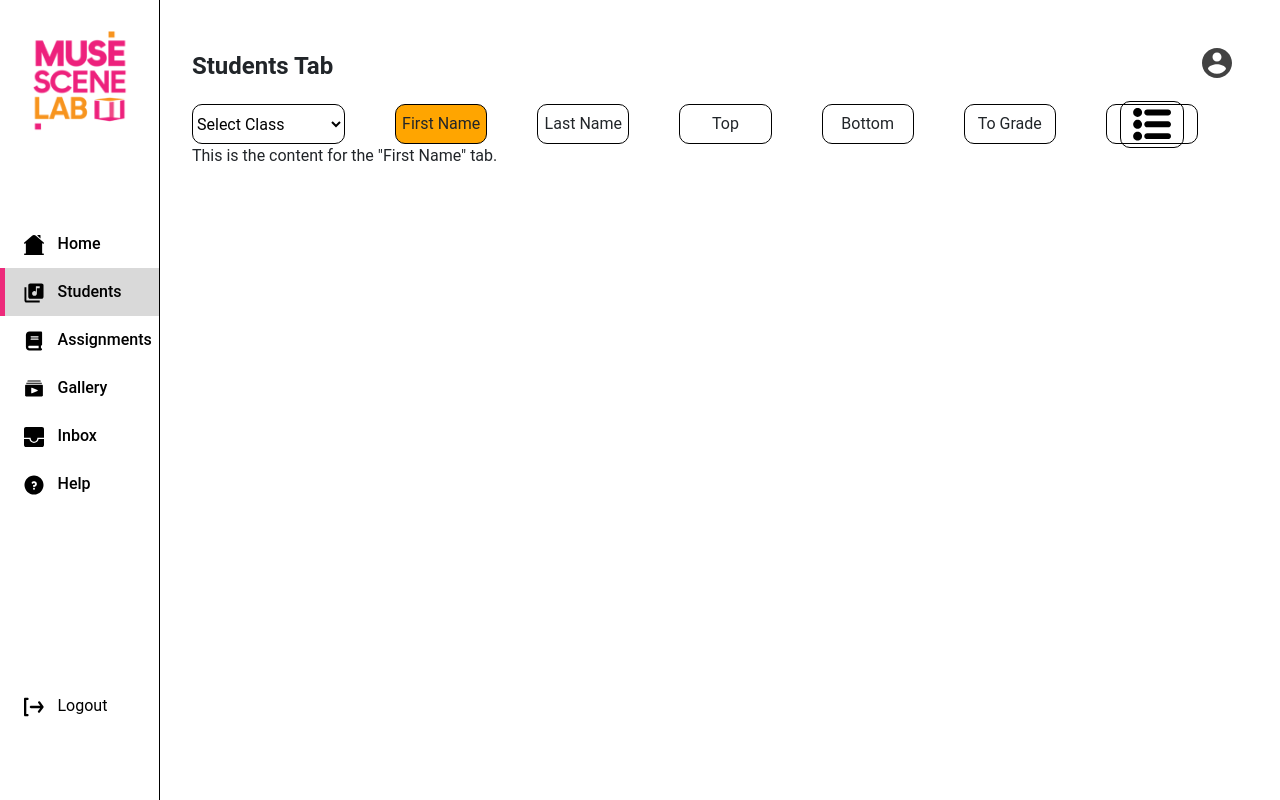
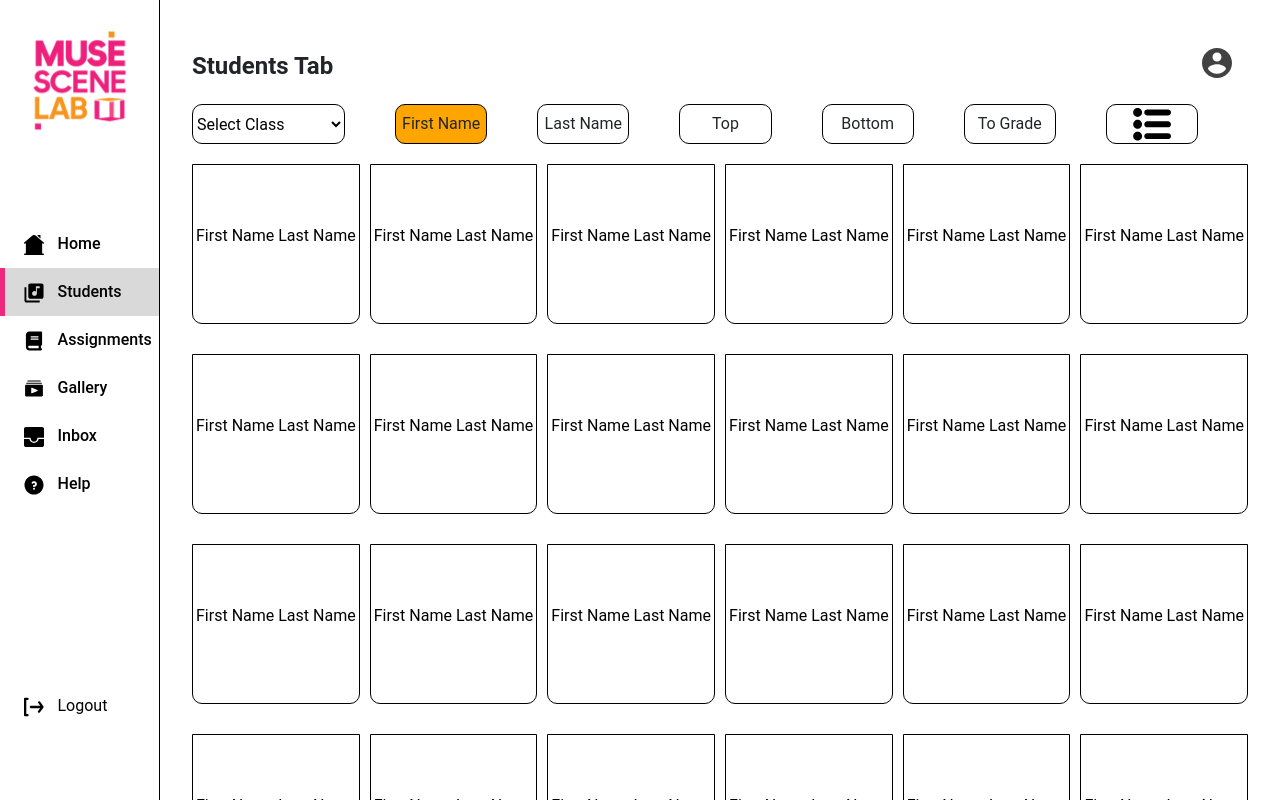
Before and after one commit to MuseSceneLab/MSL.RMIT, a React (Create React App) app in the folder student-side-web/: page /students in a window 1280 px wide. Shown: the top 800 px of the page. Built offline with nearby package versions, Linux system fonts and the light colour scheme.

Commit message:
Updated student page

```diff
--- a/student-side-web/src/index.css
+++ b/student-side-web/src/index.css
@@ -1007,3 +1007,33 @@ summary::-webkit-details-marker {display: none; }
 .tab.active {
     background-color: orange;
 }
+
+.student-row {
+    display: flex;
+    justify-content: space-between;
+    margin-top: 20px;
+}
+
+.student-box {
+    width: 240px;
+    height: 160px;
+    background-color: transparent;
+    border: 1px solid black;
+    border-radius: 0px 0px 10px 10px;
+    display: flex;
+    align-items: center;
+    justify-content: center;
+    font-size: 16px;
+    color: black;
+    margin-right: 10px;
+    margin-bottom: 10px;
+}
+
+.student-box:last-child {
+    margin-right: 0;
+}
+
+.student-box.top {
+    top: 221px;
+    left: 286px;
+}
--- a/student-side-web/src/pages/Students.js
+++ b/student-side-web/src/pages/Students.js
@@ -69,43 +69,102 @@ const Students = () => {
                 {selectedTab === 'First Name' && (
                     <div>
                         {/* Content for the "First Name" tab */}
-                        <p>This is the content for the "First Name" tab.</p>
+                        {Array.from({ length: 5 }, (_, rowIndex) => (
+                            <div key={rowIndex} className="student-row">
+                                {/* Render 6 student boxes in each row */}
+                                {Array.from({ length: 6 }, (_, index) => (
+                                    <div key={index} className="student-box">
+                                        {/* Student box content */}
+                                        <p>First Name Last Name</p>
+                                    </div>
+                                ))}
+                            </div>
+                        ))}
                     </div>
                 )}
 
                 {selectedTab === 'Last Name' && (
                     <div>
                         {/* Content for the "Last Name" tab */}
-                        <p>This is the content for the "Last Name" tab.</p>
+                        {Array.from({ length: 5 }, (_, rowIndex) => (
+                            <div key={rowIndex} className="student-row">
+                                {/* Render 6 student boxes in each row */}
+                                {Array.from({ length: 6 }, (_, index) => (
+                                    <div key={index} className="student-box">
+                                        {/* Student box content */}
+                                        <p>Last Name, First Name</p>
+                                    </div>
+                                ))}
+                            </div>
+                        ))}
                     </div>
                 )}
 
                 {selectedTab === 'Top' && (
                     <div>
                         {/* Content for the "Top" tab */}
-                        <p>This is the content for the "Top" tab.</p>
+                        {Array.from({ length: 5 }, (_, rowIndex) => (
+                            <div key={rowIndex} className="student-row">
+                                {/* Render 6 student boxes in each row */}
+                                {Array.from({ length: 6 }, (_, index) => (
+                                    <div key={index} className="student-box">
+                                        {/* Student box content */}
+                                        <p>First Name Last Name</p>
+                                    </div>
+                                ))}
+                            </div>
+                        ))}
                     </div>
                 )}
 
                 {selectedTab === 'Bottom' && (
                     <div>
                         {/* Content for the "Bottom" tab */}
-                        <p>This is the content for the "Bottom" tab.</p>
+                        {Array.from({ length: 5 }, (_, rowIndex) => (
+                            <div key={rowIndex} className="student-row">
+                                {/* Render 6 student boxes in each row */}
+                                {Array.from({ length: 6 }, (_, index) => (
+                                    <div key={index} className="student-box">
+                                        {/* Student box content */}
+                                        <p>First Name Last Name</p>
+                                    </div>
+                                ))}
+                            </div>
+                        ))}
                     </div>
                 )}
 
                 {selectedTab === 'To Grade' && (
                     <div>
                         {/* Content for the "To Grade" tab */}
-                        <p>This is the content for the "To Grade" tab.</p>
+                        {Array.from({ length: 5 }, (_, rowIndex) => (
+                            <div key={rowIndex} className="student-row">
+                                {/* Render 6 student boxes in each row */}
+                                {Array.from({ length: 6 }, (_, index) => (
+                                    <div key={index} className="student-box">
+                                        {/* Student box content */}
+                                        <p>First Name Last Name</p>
+                                    </div>
+                                ))}
+                            </div>
+                        ))}
                     </div>
                 )}
 
-                {/* Filter Tab Content */}
                 {selectedTab === 'Filter' && (
                     <div>
                         {/* Content for the "Filter" tab */}
-                        <p>This is the content for the "Filter" tab.</p>
+                        {Array.from({ length: 5 }, (_, rowIndex) => (
+                            <div key={rowIndex} className="student-row">
+                                {/* Render 6 student boxes in each row */}
+                                {Array.from({ length: 6 }, (_, index) => (
+                                    <div key={index} className="student-box">
+                                        {/* Student box content */}
+                                        <p>First Name Last Name</p>
+                                    </div>
+                                ))}
+                            </div>
+                        ))}
                     </div>
                 )}
             </div>
```
Also changed, not shown: student-side-web/src/assets/filter.svg.
